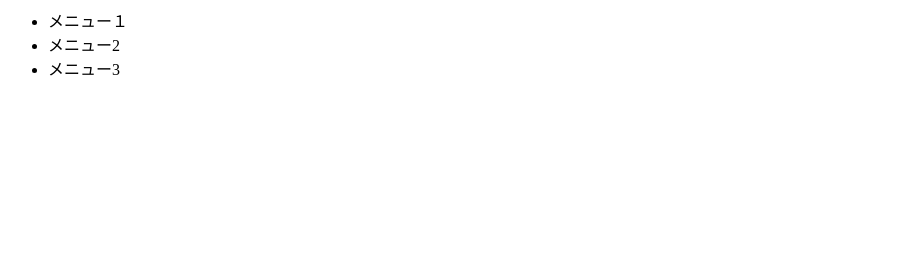
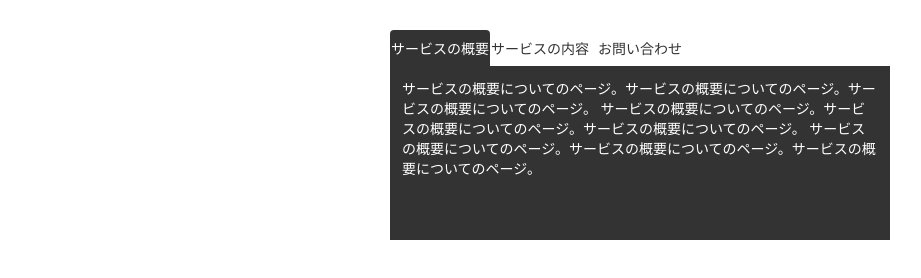
Before and after one commit to ayk0802/practice, a plain HTML site: page tub - dotinstall/index.html in a window 1280 px wide. Shown: the whole page, without its empty margins (0-921 px from the left). Drawn offline with Linux system fonts and the light colour scheme.

Commit message:
tub
タブメニュー作成

```diff
--- a/tub - dotinstall/css/style.css
+++ b/tub - dotinstall/css/style.css
@@ -0,0 +1,47 @@
+body {
+    font-size: 14px;
+}
+
+.container {
+    margin: 30px auto;
+    width: 500px;
+}
+
+.menu {
+    list-style: none;
+    padding: 0;
+    margin: 0;
+    display: flex;
+}
+
+.menu li a {
+    display: inline-block;
+    width: 100px;
+    text-align: center;
+    padding: 8px 0;
+    color: #333;
+    text-decoration: none;
+    border-radius: 4px 4px 0 0;
+}
+
+.menu li a.active {
+    background: #333;
+    color: #fff;
+}
+
+.menu li a:not(.active):hover {
+    opacity: 0.5;
+    transition: opacity 0.4;
+}
+
+.content.active{
+    background: #333;
+    color: #fff;
+    min-height: 150px;
+    padding: 12px;
+    display: block;
+}
+
+.content {
+    display: none;
+}
--- a/tub - dotinstall/index.html
+++ b/tub - dotinstall/index.html
@@ -7,12 +7,31 @@
 </head>
 <body>
 
-    <div>
-        <ul>
-            <li>メニュー１</li>
-            <li>メニュー2</li>
-            <li>メニュー3</li>
+    <div class="container">
+        <ul class="menu">
+            <li><a href="#" class="active" data-id="about">サービスの概要</a></li>
+            <li><a href="#" data-id="service">サービスの内容</a></li>
+            <li><a href="#" data-id="contact">お問い合わせ</a></li>
         </ul>
+
+        <section class="content active" id="about">
+            サービスの概要についてのページ。サービスの概要についてのページ。サービスの概要についてのページ。
+            サービスの概要についてのページ。サービスの概要についてのページ。サービスの概要についてのページ。
+            サービスの概要についてのページ。サービスの概要についてのページ。サービスの概要についてのページ。
+        </section>
+
+        <section class="content" id="service">
+            サービスの内容についてのページ。サービスの内容についてのページ。サービスの内容についてのページ。
+            サービスの内容についてのページ。サービスの内容についてのページ。サービスの内容についてのページ。
+            サービスの内容についてのページ。サービスの内容についてのページ。サービスの内容についてのページ。
+        </section>
+
+        <section class="content" id="contact">
+            お問い合わせのページ。お問い合わせのページ。お問い合わせのページ。
+            お問い合わせのページ。お問い合わせのページ。お問い合わせのページ。
+            お問い合わせのページ。お問い合わせのページ。お問い合わせのページ。
+        </section>
+
     </div>
 
 
--- a/tub - dotinstall/js/main.js
+++ b/tub - dotinstall/js/main.js
@@ -1,5 +1,24 @@
 'use strict';
 
 {
+    const menuItems = document.querySelectorAll('.menu li a');
+    const contents = document.querySelectorAll('.content');
+
+    menuItems.forEach(clickedItem => {
+        clickedItem.addEventListener('click', e => {
+            e.preventDefault();
+
+            menuItems.forEach(item => {
+                item.classList.remove('active');
+            })
+            clickedItem.classList.add('active');
+
+            contents.forEach(content => {
+                content.classList.remove('active');
+            })
+
+            document.getElementById(clickedItem.dataset.id).classList.add('active');
+        });
+    });
 
 }
```
